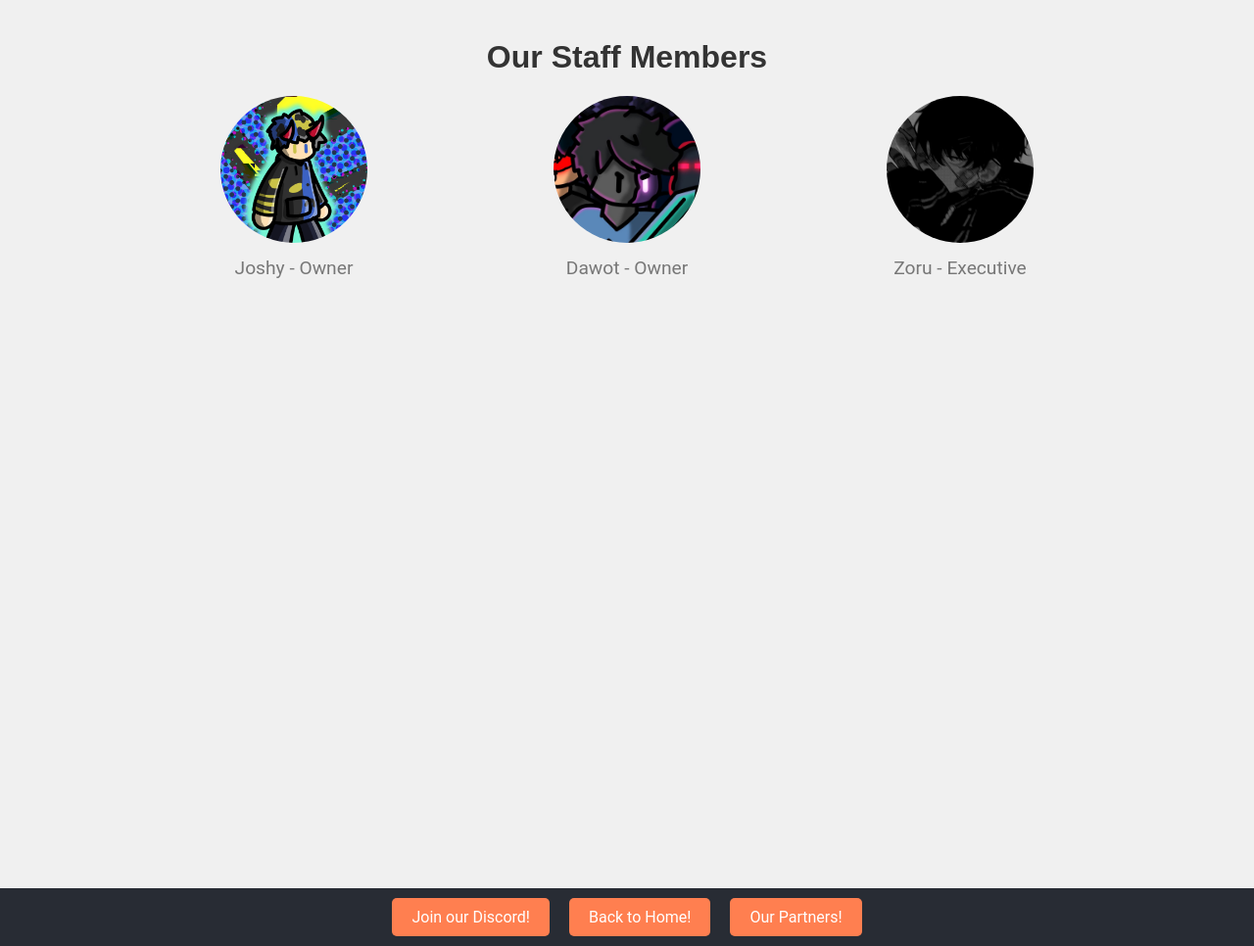
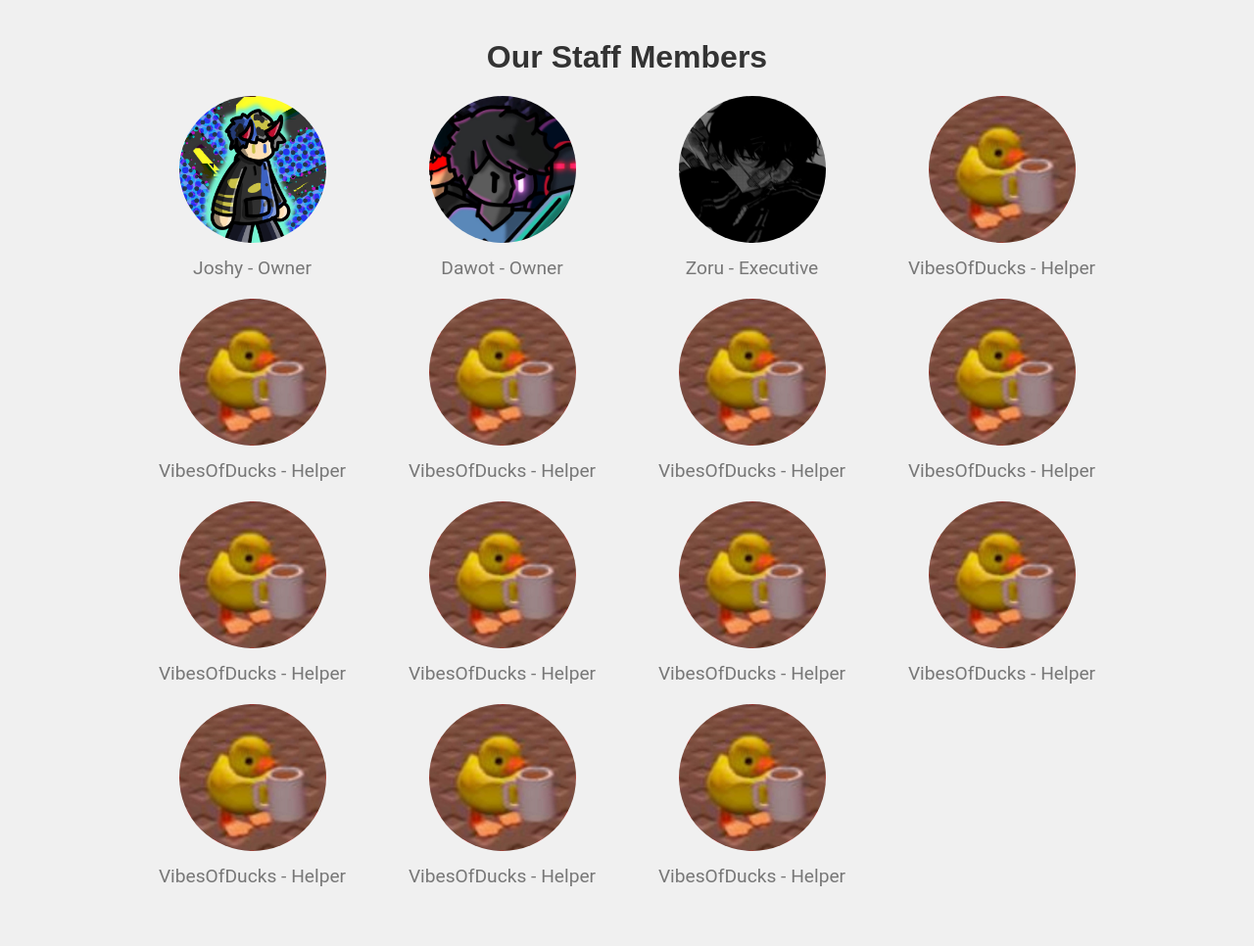
Before and after one commit to JJoshyyy/smp-central-site, a Flask app: page /staff in a window 1280 px wide. Shown: the whole page at 98% size. Run offline with Flask 3, Linux system fonts and the light colour scheme.

Commit message:
VibesOfDucks.

```diff
--- a/templates/staff.html
+++ b/templates/staff.html
@@ -21,6 +21,54 @@
             <div class="member">
                 <img src="/static/assets/staff/zoru.png" alt="Staff Member 3">
                 <p>Zoru - Executive</p>
+            </div>
+            <div class="member">
+                <img src="/static/assets/staff/vibes.png" alt="Staff Member 3">
+                <p>VibesOfDucks - Helper</p>
+            </div>
+            <div class="member">
+                <img src="/static/assets/staff/vibes.png" alt="Staff Member 3">
+                <p>VibesOfDucks - Helper</p>
+            </div>
+            <div class="member">
+                <img src="/static/assets/staff/vibes.png" alt="Staff Member 3">
+                <p>VibesOfDucks - Helper</p>
+            </div>
+            <div class="member">
+                <img src="/static/assets/staff/vibes.png" alt="Staff Member 3">
+                <p>VibesOfDucks - Helper</p>
+            </div>
+            <div class="member">
+                <img src="/static/assets/staff/vibes.png" alt="Staff Member 3">
+                <p>VibesOfDucks - Helper</p>
+            </div>
+            <div class="member">
+                <img src="/static/assets/staff/vibes.png" alt="Staff Member 3">
+                <p>VibesOfDucks - Helper</p>
+            </div>
+            <div class="member">
+                <img src="/static/assets/staff/vibes.png" alt="Staff Member 3">
+                <p>VibesOfDucks - Helper</p>
+            </div>
+            <div class="member">
+                <img src="/static/assets/staff/vibes.png" alt="Staff Member 3">
+                <p>VibesOfDucks - Helper</p>
+            </div>
+            <div class="member">
+                <img src="/static/assets/staff/vibes.png" alt="Staff Member 3">
+                <p>VibesOfDucks - Helper</p>
+            </div>
+            <div class="member">
+                <img src="/static/assets/staff/vibes.png" alt="Staff Member 3">
+                <p>VibesOfDucks - Helper</p>
+            </div>
+            <div class="member">
+                <img src="/static/assets/staff/vibes.png" alt="Staff Member 3">
+                <p>VibesOfDucks - Helper</p>
+            </div>
+            <div class="member">
+                <img src="/static/assets/staff/vibes.png" alt="Staff Member 3">
+                <p>VibesOfDucks - Helper</p>
             </div>
             <!-- Add more staff member entries as needed -->
         </div>
```
Also changed, not shown: static/assets/staff/vibes.png (added).
